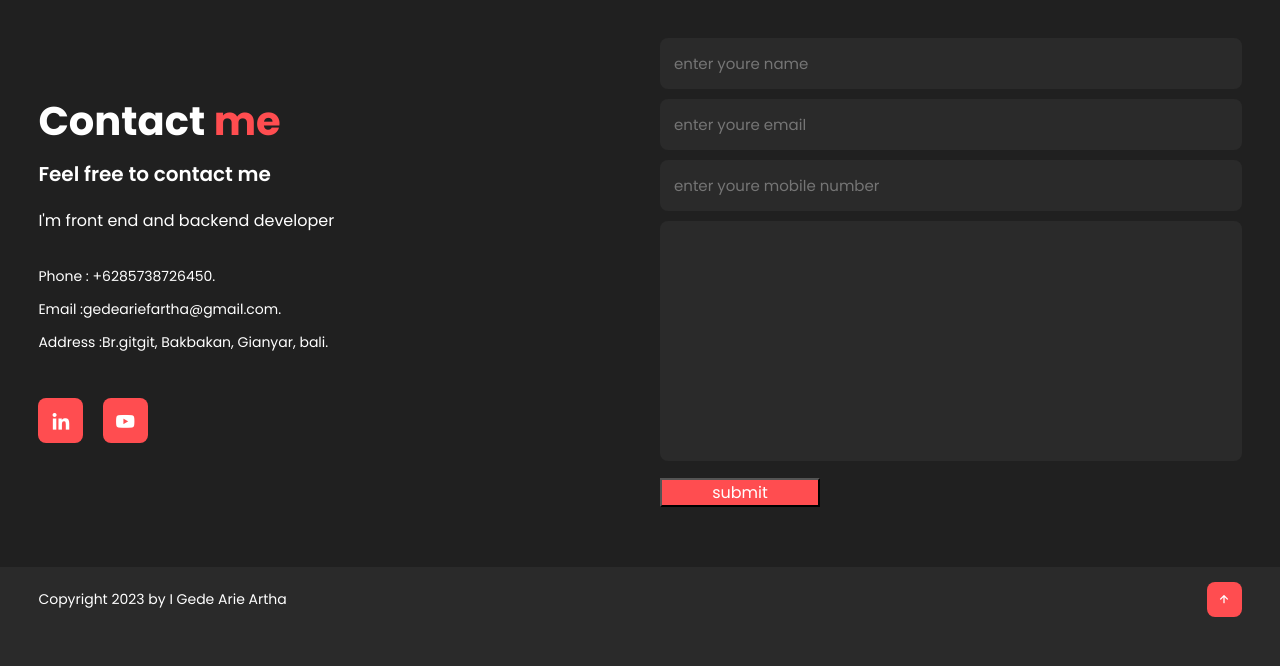
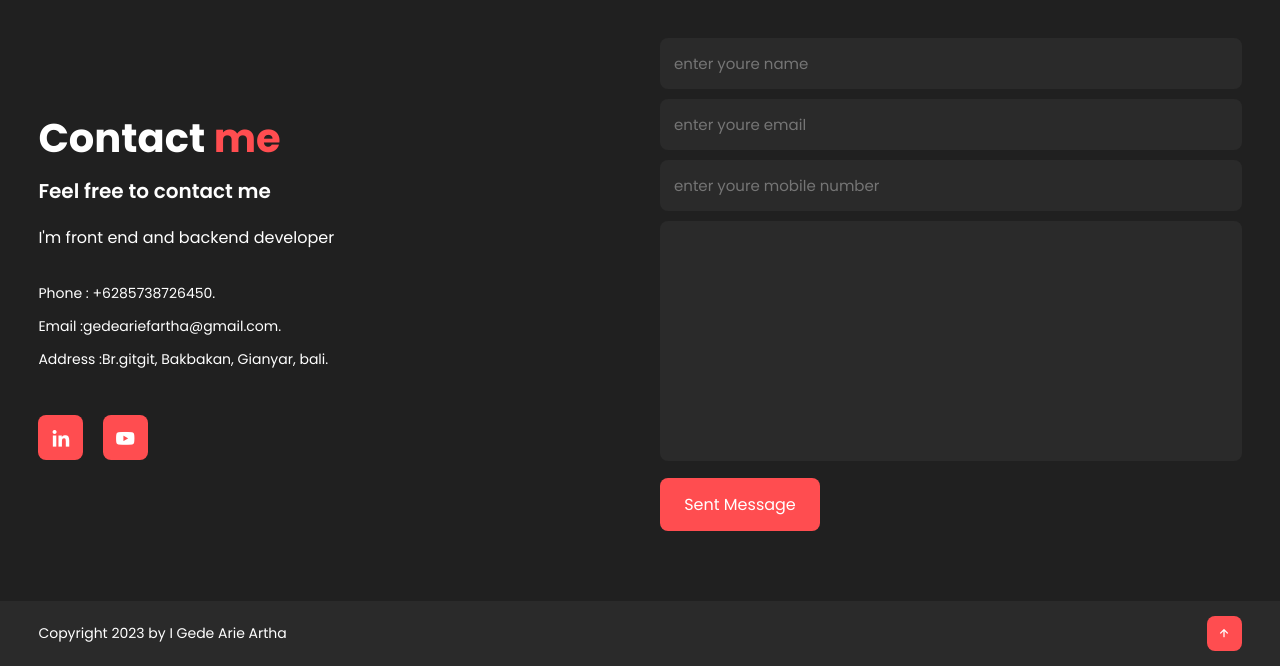
Before and after one commit to gedeariefartha/gedeariefartha.github.io, a plain HTML site: page index.html in a window 1280 px wide. Shown: the part 3759-4425 px from the top of the page. Before the commit the page ends 4391 px from the top, so only its background shows below. Drawn offline with nearby package versions, Linux system fonts and the light colour scheme.

Commit message:
seconds commit

```diff
--- a/index.html
+++ b/index.html
@@ -247,7 +247,7 @@
                 <input type="" placeholder="enter youre mobile number" required>
                 <textarea name="" id="" cols="35" rows="10" placeholder="youre message">
                 </textarea>
-                <button type="submit" class="submit" required> submit</button>
+                <input type="submit" value="Sent Message" class="submit" required>
             </form>
         </div>
 
```
